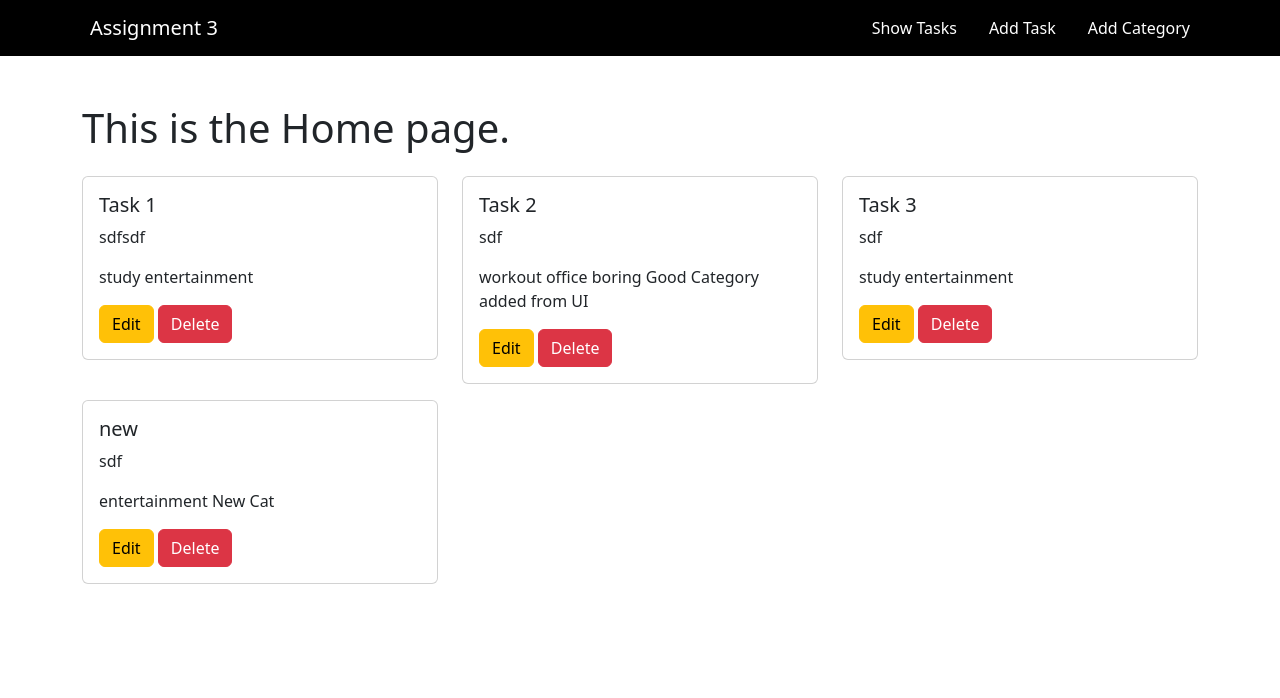
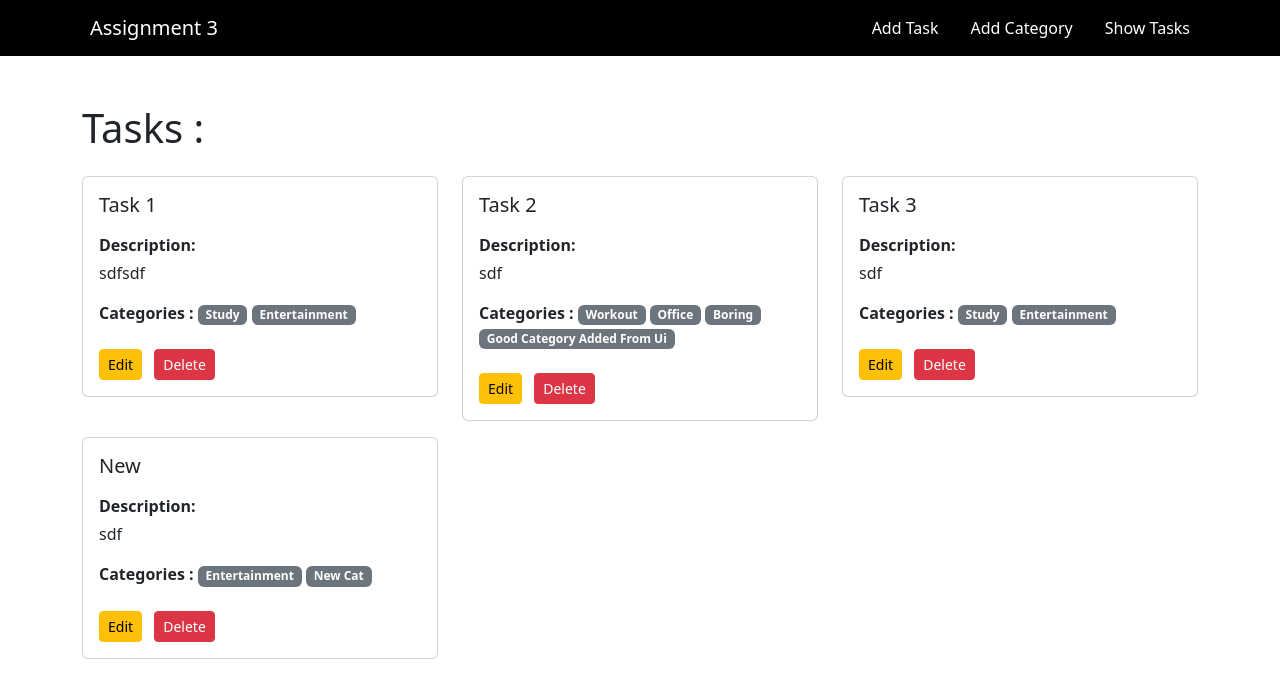
Before and after one commit to Mohaiminul69/sdt-assignment-3, a Django app: page / in a window 1280 px wide. Shown: the top 698 px of the page. Run offline with Django 5.2, Linux system fonts and the light colour scheme; data comes from the database, SQL or seed files in the repository; both versions use the stored data as it was after the commit; parts of the project's set-up code (start-up, migrations or seed data) failed here and were passed over; some libraries are stand-ins or nearby versions.

Commit message:
completed tag added.

```diff
--- a/task_management/templates/base.html
+++ b/task_management/templates/base.html
@@ -39,11 +39,6 @@
         <div class="collapse navbar-collapse" id="navbarText">
           <ul class="navbar-nav ms-auto mb-2 mb-lg-0 d-flex align-items-center">
             <li class="nav-item ms-3">
-              <a class="text-white nav-link" href="{% url 'homepage' %}"
-                >Show Tasks</a
-              >
-            </li>
-            <li class="nav-item ms-3">
               <a class="text-white nav-link" href="{% url 'add_task' %}"
                 >Add Task</a
               >
@@ -51,6 +46,11 @@
             <li class="nav-item ms-3">
               <a class="text-white nav-link" href="{% url 'add_category' %}"
                 >Add Category</a
+              >
+            </li>
+            <li class="nav-item ms-3">
+              <a class="text-white nav-link" href="{% url 'homepage' %}"
+                >Show Tasks</a
               >
             </li>
           </ul>
--- a/task_management/templates/home.html
+++ b/task_management/templates/home.html
@@ -1,6 +1,7 @@
 {%extends 'base.html'%} {% load crispy_forms_tags %} {%block content%}
 <section class="py-5">
-  <h1>This is the Home page.</h1>
+  <h1>Tasks :</h1>
+  {% if tasks %}
 
   <div class="my-4">
     <div class="row">
@@ -8,24 +9,39 @@
       <div class="col-sm-4 mb-3">
         <div class="card">
           <div class="card-body">
-            <h5 class="card-title">{{task.task_title}}</h5>
+            <h5 class="card-title">{{task.task_title|title}}</h5>
+            <p class="card-text mt-3 mb-1 fw-semibold">Description:</p>
             <p class="card-text">{{task.task_description}}</p>
-            <div class="my-3">
-              {% for category in task.category.all %}
-              <span>{{category.name}}</span>
+            <div class="mt-3 fw-semibold mb-4">
+              Categories : {% for category in task.category.all %}
+              <span class="badge text-bg-secondary"
+                >{{category.name|title}}</span
+              >
               {% endfor %}
             </div>
-            <a href="{% url 'edit_task' task.id %}" class="btn btn-warning"
+            {% if task.is_completed %}
+            <span class="badge text-bg-success">Completed</span>
+            {% else %}
+            <a
+              href="{% url 'edit_task' task.id %}"
+              class="btn btn-sm btn-warning"
               >Edit</a
             >
-            <a href="{% url 'delete_task' task.id %}" class="btn btn-danger"
+            <a
+              href="{% url 'delete_task' task.id %}"
+              class="btn btn-sm btn-danger ms-2"
               >Delete</a
             >
+            {% endif %}
           </div>
         </div>
       </div>
       {% endfor %}
     </div>
   </div>
+  {% else %}
+  <p class="fs-4">You do not have any task at hand. Please add one.</p>
+  <a href="{% url 'add_task' %}" class="btn btn-primary mt-3">Add Task</a>
+  {% endif %}
 </section>
 {%endblock%}
```
Also changed, not shown: task_management/db.sqlite3.
